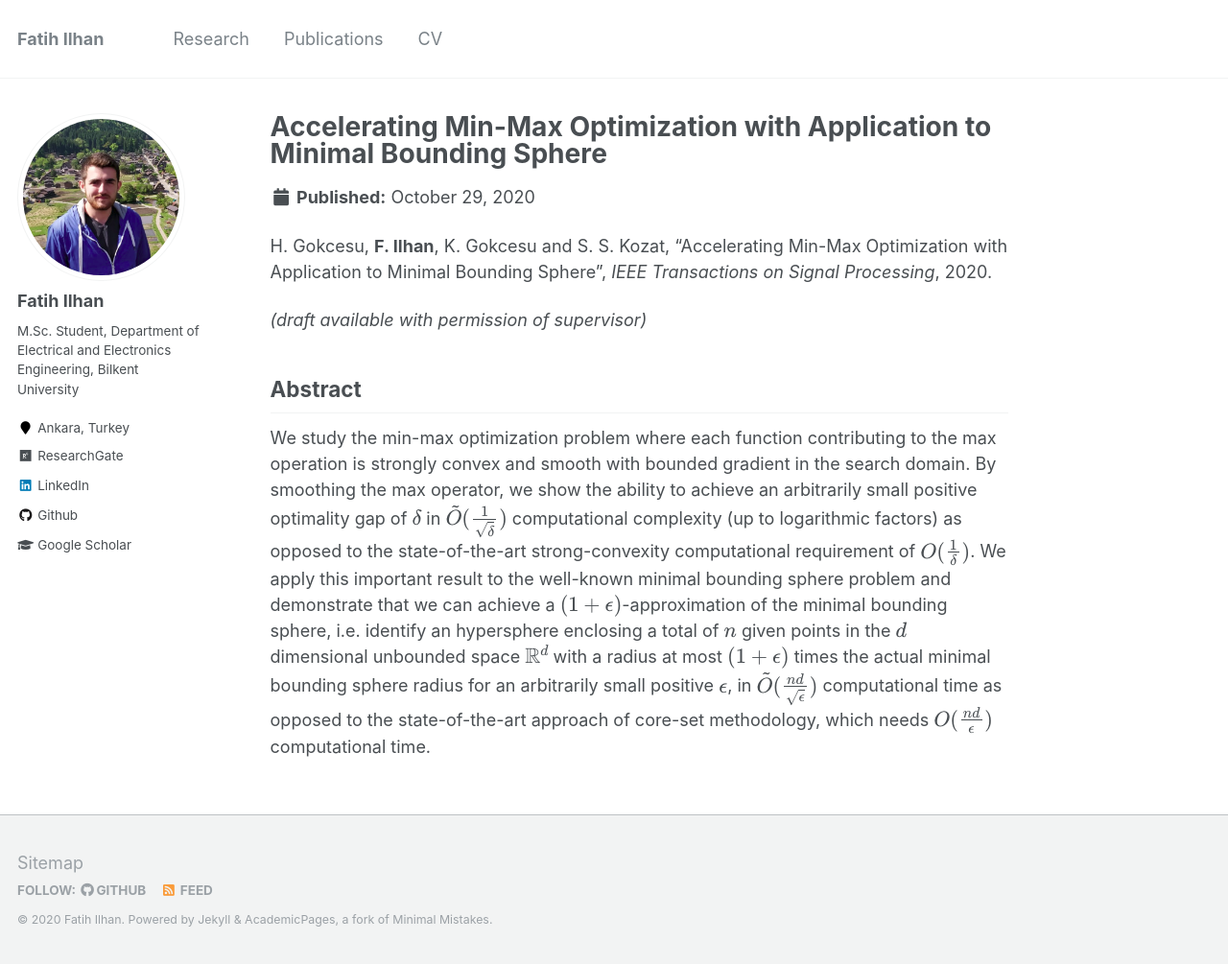
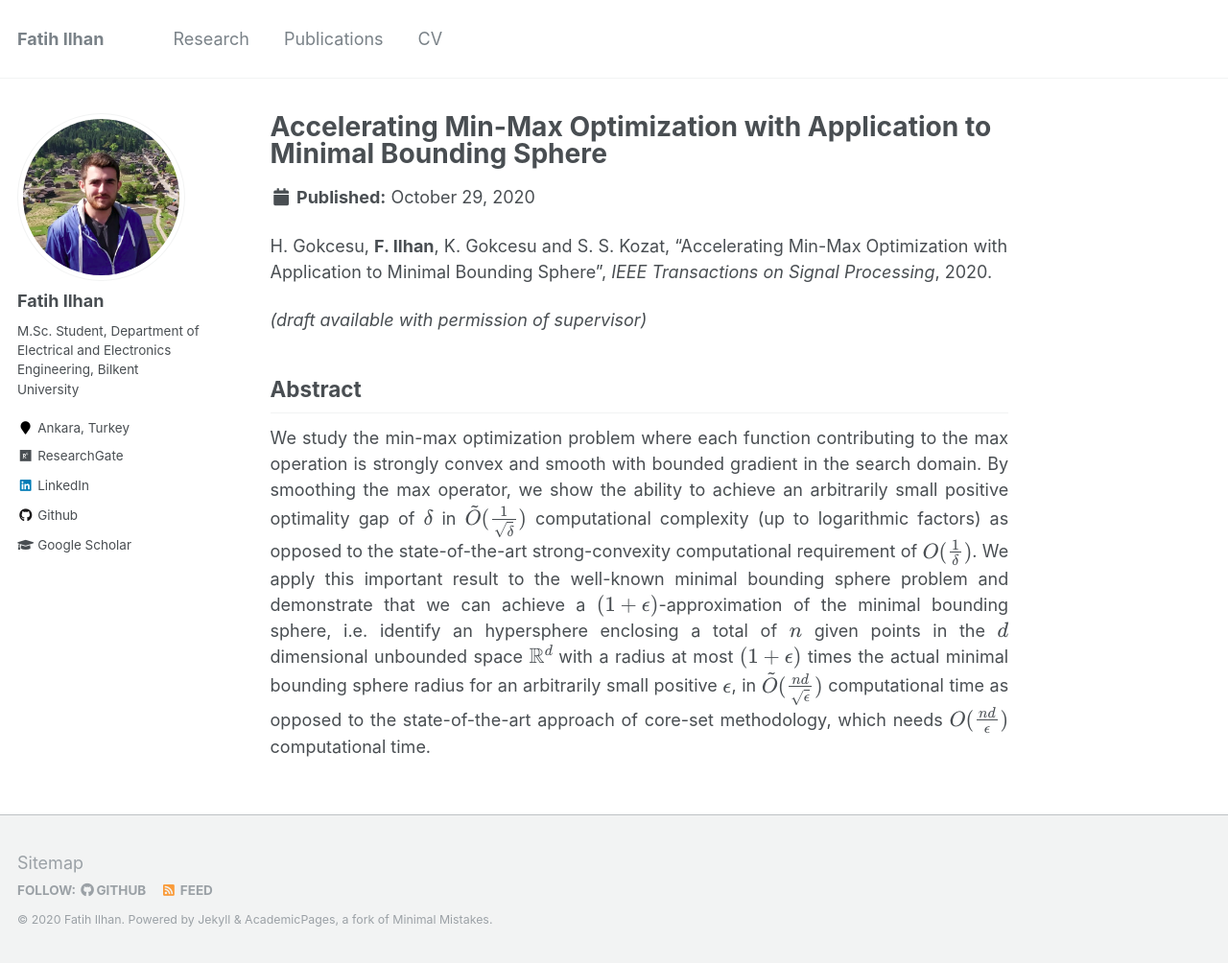
Before and after one commit to fatih-ilhan/fatih-ilhan.github.io, a Jekyll site: the page built from _publications/MBS.md, in a window 1280 px wide and 1005 px high. Shown: the whole window at 96% size. Built offline with Jekyll 4.4.1, drawn with Linux system fonts in a browser that asks for light colours; formulas are drawn with MathJax 3.

Commit message:
Update MBS.md

```diff
--- a/_publications/MBS.md
+++ b/_publications/MBS.md
@@ -9,7 +9,7 @@ H. Gokcesu, <b>F. Ilhan</b>, K. Gokcesu and S. S. Kozat, "Accelerating Min-Max O
 
 
 ## Abstract
-We study the min-max optimization problem where each function contributing to the max operation is strongly convex
+<div style="text-align: justify">We study the min-max optimization problem where each function contributing to the max operation is strongly convex
 and smooth with bounded gradient in the search domain. By smoothing the max operator, we show the
 ability to achieve an arbitrarily small positive optimality gap of $\delta$ in $\tilde{O}(\frac{1}{\sqrt{\delta}})$
 computational complexity (up to logarithmic factors) as opposed to the state-of-the-art strong-convexity computational
@@ -20,4 +20,4 @@ given
 points in the $d$ dimensional unbounded space $\mathbb{R}^d$ with a radius at most $(1+\epsilon)$ times the actual minimal bounding
 sphere radius for an arbitrarily small positive $\epsilon$, in $\tilde{O}(\frac{nd}{\sqrt{\epsilon}})$
 computational time as opposed to the state-of-the-art
-approach of core-set methodology, which needs $O(\frac{nd}{\epsilon})$ computational time.
+approach of core-set methodology, which needs $O(\frac{nd}{\epsilon})$ computational time.</div>
```
